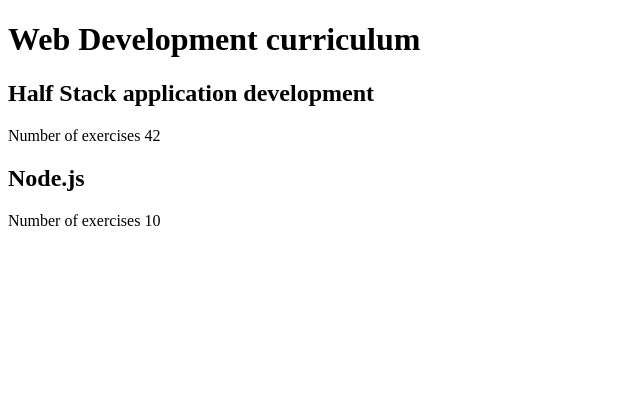
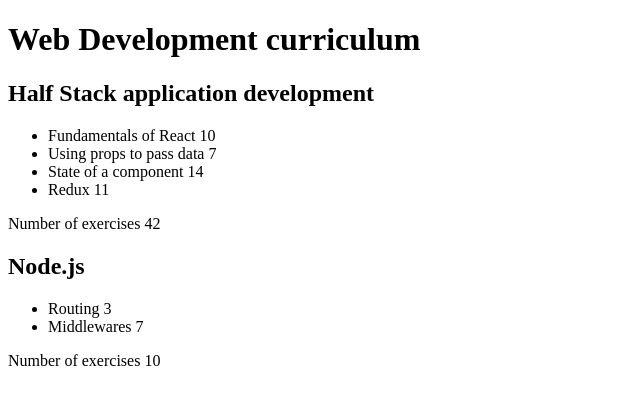
Before and after one commit to pyrhaa/fullStackOpen-part-2, a React (Create React App) app in the folder courseinfo/: page / in a window 1280 px wide. Shown: the top 404 px of the page, without its empty margins (0-640 px from the left). Built offline with nearby package versions, Linux system fonts and the light colour scheme; the HTML template or start-up script is replaced by a standard one.

Commit message:
courseinfo end

```diff
--- a/courseinfo/src/components/Course.js
+++ b/courseinfo/src/components/Course.js
@@ -8,28 +8,25 @@
   return <h2>{title}</h2>;
 };
 
-const Part = ({ courses }) => {
-  const arrayPart1 = courses[0].parts;
-  const arrayPart2 = courses[1].parts;
-
-  // const parts = arrayPart.map((el) => {
-  //   return <li key={el.id}>{el.name + ' ' + el.exercises}</li>;
-  // });
+const Part = ({ parts }) => {
+  const part = parts.map((el) => {
+    return <li key={el.id}>{el.name + ' ' + el.exercises}</li>;
+  });
 
   return (
     <>
-      <ul>ok</ul>
+      <ul>{part}</ul>
     </>
   );
 };
 
-// const Content = ({ courses }) => {
-//   return (
-//     <div>
-//       <Part courses={courses} />
-//     </div>
-//   );
-// };
+const Content = ({ parts }) => {
+  return (
+    <div>
+      <Part parts={parts} />
+    </div>
+  );
+};
 
 const Total = ({ parts }) => {
   const exercices = parts.map((el) => el.exercises);
@@ -43,10 +40,10 @@
     <>
       <Header />
       <Title title={courses[0].name} />
-      {/* <Content courses={courses} /> */}
+      <Content parts={courses[0].parts} />
       <Total parts={courses[0].parts} />
       <Title title={courses[1].name} />
-      {/* <Content courses={courses} /> */}
+      <Content parts={courses[1].parts} />
       <Total parts={courses[1].parts} />
     </>
   );
```
